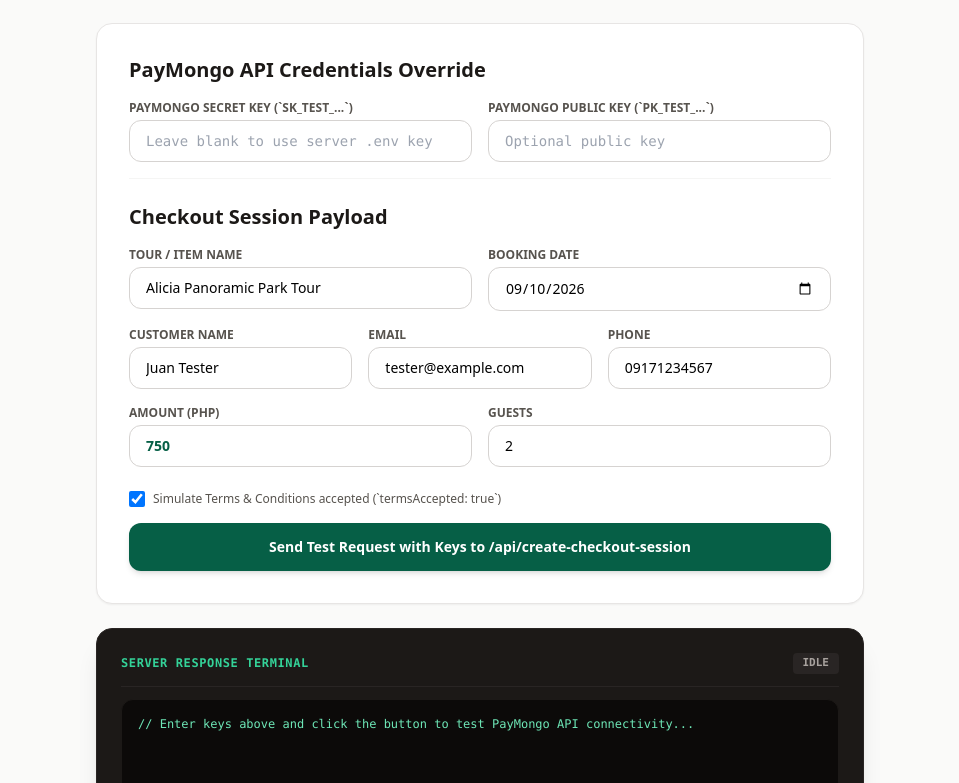
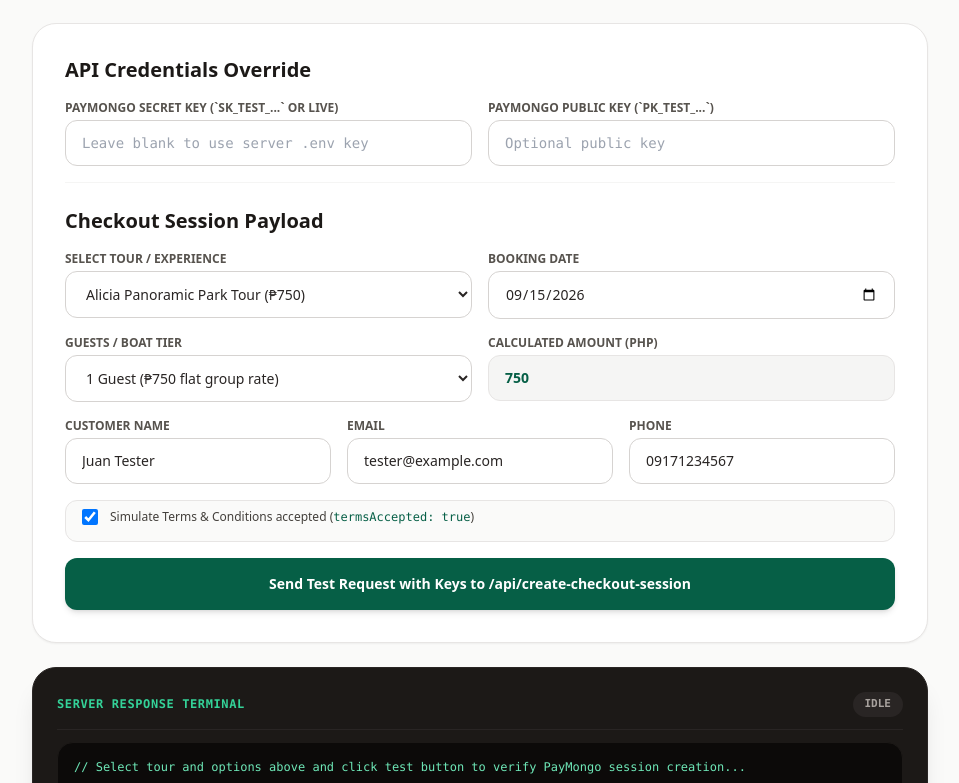
Before and after one commit to tutor21/alicia-booking-app, a website: page public/test-paymongo.html in a window 1280 px wide. Shown: the part 117-900 px from the top of the page, without its empty margins (160-1119 px from the left). Drawn offline with nearby package versions, Linux system fonts and the light colour scheme.

Commit message:
Update Tesing Portal2

```diff
--- a/public/test-paymongo.html
+++ b/public/test-paymongo.html
@@ -5,30 +5,34 @@
     <meta name="viewport" content="width=device-width, initial-scale=1.0">
     <title>PayMongo Key Diagnostic Console | TAPP Tours</title>
     <script src="https://cdn.tailwindcss.com"></script>
+    <style>
+        @import url('https://fonts.googleapis.com/css2?family=Inter:wght@300;400;500;600;700&display=swap');
+        body { font-family: 'Inter', sans-serif; }
+    </style>
 </head>
-<body class="bg-stone-50 font-sans min-h-screen p-6">
-    <div class="max-w-3xl mx-auto">
-        <div class="mb-6 flex justify-between items-center">
+<body class="bg-stone-50 text-stone-800 font-sans min-h-screen p-6">
+    <div class="max-w-4xl mx-auto">
+        <div class="mb-6 flex flex-col sm:flex-row justify-between items-start sm:items-center gap-4">
             <div>
-                <span class="text-xs font-bold uppercase tracking-widest text-amber-600 bg-amber-50 px-3 py-1 rounded-full border border-amber-200">Sandbox / Key Diagnostic Mode</span>
-                <h1 class="text-3xl font-bold text-stone-900 mt-2">PayMongo Key Diagnostic Console</h1>
-                <p class="text-stone-600 text-sm mt-1">Test your PayMongo secret and public keys dynamically with custom amounts and payloads.</p>
+                <span class="text-xs font-bold uppercase tracking-widest text-amber-600 bg-amber-50 px-3 py-1 rounded-full border border-amber-200">Sandbox / Diagnostic Mode</span>
+                <h1 class="text-3xl font-extrabold text-stone-900 mt-2">PayMongo Key Diagnostic Console</h1>
+                <p class="text-stone-600 text-sm mt-1">Test your PayMongo secret/public keys and validate server checkout rules for TAPP Tours.</p>
             </div>
-            <a href="index.html" class="text-sm font-bold text-emerald-700 hover:underline">← Back to Homepage</a>
+            <a href="index.html" class="text-sm font-bold text-emerald-700 hover:underline bg-white px-4 py-2 rounded-xl border border-stone-200 shadow-sm">← Back to Homepage</a>
         </div>
 
-        <div class="bg-white rounded-2xl shadow-sm border border-stone-200 p-6 sm:p-8 mb-6">
-            <h2 class="text-xl font-bold text-stone-900 mb-4">PayMongo API Credentials Override</h2>
+        <div class="bg-white rounded-3xl shadow-sm border border-stone-200 p-6 sm:p-8 mb-6">
+            <h2 class="text-xl font-bold text-stone-900 mb-4">API Credentials Override</h2>
 
             <form id="testForm" onsubmit="runTestCheckout(event)" class="space-y-4">
                 <div class="grid grid-cols-1 sm:grid-cols-2 gap-4 pb-4 border-b border-stone-100">
                     <div>
-                        <label class="block text-xs font-bold text-stone-600 uppercase mb-1">PayMongo Secret Key (`sk_test_...`)</label>
-                        <input type="password" id="testSecretKey" placeholder="Leave blank to use server .env key" class="w-full px-4 py-2.5 rounded-xl border border-stone-300 text-sm outline-none font-mono focus:ring-2 focus:ring-emerald-600">
+                        <label class="block text-xs font-bold text-stone-600 uppercase mb-1">PayMongo Secret Key (`sk_test_...` or live)</label>
+                        <input type="password" id="testSecretKey" placeholder="Leave blank to use server .env key" class="w-full px-4 py-3 rounded-xl border border-stone-300 text-sm outline-none font-mono focus:ring-2 focus:ring-emerald-600">
                     </div>
                     <div>
                         <label class="block text-xs font-bold text-stone-600 uppercase mb-1">PayMongo Public Key (`pk_test_...`)</label>
-                        <input type="text" id="testPublicKey" placeholder="Optional public key" class="w-full px-4 py-2.5 rounded-xl border border-stone-300 text-sm outline-none font-mono focus:ring-2 focus:ring-emerald-600">
+                        <input type="text" id="testPublicKey" placeholder="Optional public key" class="w-full px-4 py-3 rounded-xl border border-stone-300 text-sm outline-none font-mono focus:ring-2 focus:ring-emerald-600">
                     </div>
                 </div>
 
@@ -36,57 +40,64 @@
 
                 <div class="grid grid-cols-1 sm:grid-cols-2 gap-4">
                     <div>
-                        <label class="block text-xs font-bold text-stone-600 uppercase mb-1">Tour / Item Name</label>
-                        <input type="text" id="testTour" value="Alicia Panoramic Park Tour" class="w-full px-4 py-2.5 rounded-xl border border-stone-300 text-sm outline-none focus:ring-2 focus:ring-emerald-600" required>
+                        <label class="block text-xs font-bold text-stone-600 uppercase mb-1">Select Tour / Experience</label>
+                        <select id="testTour" onchange="updateDiagnosticTierOptions()" class="w-full px-4 py-3 rounded-xl border border-stone-300 text-sm outline-none font-medium focus:ring-2 focus:ring-emerald-600 bg-white">
+                            <option value="Alicia Panoramic Park Tour">Alicia Panoramic Park Tour (₱750)</option>
+                            <option value="Bohol Island Hopping">Bohol Island Hopping (Tiered Boat)</option>
+                        </select>
                     </div>
                     <div>
                         <label class="block text-xs font-bold text-stone-600 uppercase mb-1">Booking Date</label>
-                        <input type="date" id="testDate" value="2026-09-10" class="w-full px-4 py-2.5 rounded-xl border border-stone-300 text-sm outline-none focus:ring-2 focus:ring-emerald-600" required>
+                        <input type="date" id="testDate" value="2026-09-15" class="w-full px-4 py-3 rounded-xl border border-stone-300 text-sm outline-none focus:ring-2 focus:ring-emerald-600" required>
+                    </div>
+                </div>
+
+                <div class="grid grid-cols-1 sm:grid-cols-2 gap-4">
+                    <div>
+                        <label class="block text-xs font-bold text-stone-600 uppercase mb-1">Guests / Boat Tier</label>
+                        <select id="testGuests" onchange="updateDiagnosticAmount()" class="w-full px-4 py-3 rounded-xl border border-stone-300 text-sm outline-none font-medium focus:ring-2 focus:ring-emerald-600 bg-white">
+                            <!-- Populated dynamically -->
+                        </select>
+                    </div>
+                    <div>
+                        <label class="block text-xs font-bold text-stone-600 uppercase mb-1">Calculated Amount (PHP)</label>
+                        <input type="number" id="testAmount" readonly class="w-full px-4 py-3 rounded-xl border border-stone-200 text-sm outline-none font-bold text-emerald-800 bg-stone-100 cursor-not-allowed">
                     </div>
                 </div>
 
                 <div class="grid grid-cols-1 sm:grid-cols-3 gap-4">
                     <div>
                         <label class="block text-xs font-bold text-stone-600 uppercase mb-1">Customer Name</label>
-                        <input type="text" id="testName" value="Juan Tester" class="w-full px-4 py-2.5 rounded-xl border border-stone-300 text-sm outline-none" required>
+                        <input type="text" id="testName" value="Juan Tester" class="w-full px-4 py-3 rounded-xl border border-stone-300 text-sm outline-none" required>
                     </div>
                     <div>
                         <label class="block text-xs font-bold text-stone-600 uppercase mb-1">Email</label>
-                        <input type="email" id="testEmail" value="tester@example.com" class="w-full px-4 py-2.5 rounded-xl border border-stone-300 text-sm outline-none" required>
+                        <input type="email" id="testEmail" value="tester@example.com" class="w-full px-4 py-3 rounded-xl border border-stone-300 text-sm outline-none" required>
                     </div>
                     <div>
                         <label class="block text-xs font-bold text-stone-600 uppercase mb-1">Phone</label>
-                        <input type="tel" id="testPhone" value="09171234567" class="w-full px-4 py-2.5 rounded-xl border border-stone-300 text-sm outline-none" required>
+                        <input type="tel" id="testPhone" value="09171234567" class="w-full px-4 py-3 rounded-xl border border-stone-300 text-sm outline-none" required>
                     </div>
                 </div>
 
-                <div class="grid grid-cols-1 sm:grid-cols-2 gap-4">
-                    <div>
-                        <label class="block text-xs font-bold text-stone-600 uppercase mb-1">Amount (PHP)</label>
-                        <input type="number" id="testAmount" value="750" min="1" step="any" class="w-full px-4 py-2.5 rounded-xl border border-stone-300 text-sm outline-none focus:ring-2 focus:ring-emerald-600 font-bold text-emerald-800" required>
-                    </div>
-                    <div>
-                        <label class="block text-xs font-bold text-stone-600 uppercase mb-1">Guests</label>
-                        <input type="number" id="testGuests" value="2" min="1" max="10" class="w-full px-4 py-2.5 rounded-xl border border-stone-300 text-sm outline-none" required>
-                    </div>
+                <div class="flex items-center gap-3 pt-2 bg-stone-50 p-4 rounded-xl border border-stone-200">
+                    <input type="checkbox" id="testTerms" checked class="w-4 h-4 text-emerald-600 rounded cursor-pointer">
+                    <label for="testTerms" class="text-xs text-stone-700 cursor-pointer">
+                        Simulate Terms & Conditions accepted (<code class="font-mono text-emerald-800">termsAccepted: true</code>)
+                    </label>
                 </div>
 
-                <div class="flex items-center gap-2 pt-2">
-                    <input type="checkbox" id="testTerms" checked class="w-4 h-4 text-emerald-600 rounded cursor-pointer">
-                    <label for="testTerms" class="text-xs text-stone-600 cursor-pointer">Simulate Terms & Conditions accepted (`termsAccepted: true`)</label>
-                </div>
-
-                <button type="submit" id="testBtn" class="w-full bg-emerald-800 hover:bg-emerald-900 text-white font-bold py-3.5 rounded-xl transition-all shadow-md text-sm">
+                <button type="submit" id="testBtn" class="w-full bg-emerald-800 hover:bg-emerald-900 text-white font-bold py-4 rounded-xl transition-all shadow-md text-sm">
                     Send Test Request with Keys to /api/create-checkout-session
                 </button>
             </form>
         </div>
 
         <!-- RESULT CONSOLE -->
-        <div class="bg-stone-900 text-stone-200 rounded-2xl p-6 shadow-xl border border-stone-800">
+        <div class="bg-stone-900 text-stone-200 rounded-3xl p-6 shadow-xl border border-stone-800">
             <div class="flex justify-between items-center mb-3 pb-3 border-b border-stone-800">
                 <span class="text-xs font-bold uppercase tracking-wider text-emerald-400 font-mono">Server Response Terminal</span>
-                <span id="statusBadge" class="px-2.5 py-0.5 rounded text-[11px] font-mono font-bold bg-stone-800 text-stone-400">IDLE</span>
+                <span id="statusBadge" class="px-3 py-1 rounded-full text-[11px] font-mono font-bold bg-stone-800 text-stone-400">IDLE</span>
             </div>
 
             <div id="actionBox" class="mb-4 hidden">
@@ -95,11 +106,53 @@
                 </a>
             </div>
 
-            <pre id="outputLog" class="bg-stone-950 p-4 rounded-xl text-xs font-mono text-emerald-300 overflow-x-auto min-h-[120px] max-h-[300px] border border-stone-900">// Enter keys above and click the button to test PayMongo API connectivity...</pre>
+            <pre id="outputLog" class="bg-stone-950 p-4 rounded-2xl text-xs font-mono text-emerald-300 overflow-x-auto min-h-[140px] max-h-[320px] border border-stone-900">// Select tour and options above and click test button to verify PayMongo session creation...</pre>
         </div>
     </div>
 
     <script>
+        function updateDiagnosticTierOptions() {
+            const tour = document.getElementById('testTour').value;
+            const guestSelect = document.getElementById('testGuests');
+            guestSelect.innerHTML = '';
+
+            if (tour === 'Bohol Island Hopping') {
+                const options = [
+                    { val: '3', text: '1-5 Guests (Small Boat - ₱3,500)', price: 3500 },
+                    { val: '8', text: '6-10 Guests (Small Boat - ₱4,000)', price: 4000 },
+                    { val: '12', text: '11-14 Guests (Small Boat - ₱4,500)', price: 4500 },
+                    { val: '18', text: 'Up to 20 Guests (Medium Boat - ₱8,500)', price: 8500 },
+                    { val: '25', text: 'Up to 26 Guests (Big Boat - ₱10,500)', price: 10500 }
+                ];
+                options.forEach(opt => {
+                    const el = document.createElement('option');
+                    el.value = opt.val;
+                    el.setAttribute('data-price', opt.price);
+                    el.innerText = opt.text;
+                    guestSelect.appendChild(el);
+                });
+            } else {
+                for (let i = 1; i <= 5; i++) {
+                    const el = document.createElement('option');
+                    el.value = i;
+                    el.setAttribute('data-price', 750);
+                    el.innerText = `${i} Guest${i > 1 ? 's' : ''} (₱750 flat group rate)`;
+                    guestSelect.appendChild(el);
+                }
+            }
+            updateDiagnosticAmount();
+        }
+
+        function updateDiagnosticAmount() {
+            const guestSelect = document.getElementById('testGuests');
+            const selectedOpt = guestSelect.options[guestSelect.selectedIndex];
+            const price = selectedOpt ? selectedOpt.getAttribute('data-price') : '750';
+            document.getElementById('testAmount').value = price;
+        }
+
+        // Initialize on load
+        updateDiagnosticTierOptions();
+
         async function runTestCheckout(event) {
             event.preventDefault();
             const btn = document.getElementById('testBtn');
@@ -109,7 +162,7 @@
 
             btn.disabled = true;
             btn.innerText = 'Connecting to PayMongo API with test keys...';
-            badge.className = 'px-2.5 py-0.5 rounded text-[11px] font-mono font-bold bg-amber-500/20 text-amber-400';
+            badge.className = 'px-3 py-1 rounded-full text-[11px] font-mono font-bold bg-amber-500/20 text-amber-400';
             badge.innerText = 'PENDING';
             actionBox.classList.add('hidden');
             logBox.innerText = 'Sending POST request with key payload...';
@@ -121,7 +174,6 @@
                 customerPhone: document.getElementById('testPhone').value,
                 bookingDate: document.getElementById('testDate').value,
                 guests: parseInt(document.getElementById('testGuests').value) || 1,
-                amount: parseFloat(document.getElementById('testAmount').value) || 750,
                 secretKey: document.getElementById('testSecretKey').value.trim(),
                 publicKey: document.getElementById('testPublicKey').value.trim(),
                 termsAccepted: document.getElementById('testTerms').checked
@@ -138,17 +190,17 @@
                 logBox.innerText = JSON.stringify(data, null, 2);
 
                 if (res.ok && data.checkoutUrl) {
-                    badge.className = 'px-2.5 py-0.5 rounded text-[11px] font-mono font-bold bg-emerald-500/20 text-emerald-400';
+                    badge.className = 'px-3 py-1 rounded-full text-[11px] font-mono font-bold bg-emerald-500/20 text-emerald-400';
                     badge.innerText = `HTTP ${res.status} SUCCESS`;
                     document.getElementById('checkoutLink').href = data.checkoutUrl;
                     actionBox.classList.remove('hidden');
                 } else {
-                    badge.className = 'px-2.5 py-0.5 rounded text-[11px] font-mono font-bold bg-red-500/20 text-red-400';
+                    badge.className = 'px-3 py-1 rounded-full text-[11px] font-mono font-bold bg-red-500/20 text-red-400';
                     badge.innerText = `HTTP ${res.status} ERROR`;
                 }
             } catch (err) {
                 console.error(err);
-                badge.className = 'px-2.5 py-0.5 rounded text-[11px] font-mono font-bold bg-red-500/20 text-red-400';
+                badge.className = 'px-3 py-1 rounded-full text-[11px] font-mono font-bold bg-red-500/20 text-red-400';
                 badge.innerText = 'NETWORK ERROR';
                 logBox.innerText = `Error: ${err.message}\n(Ensure your Node.js server is running.)`;
             } finally {
```
